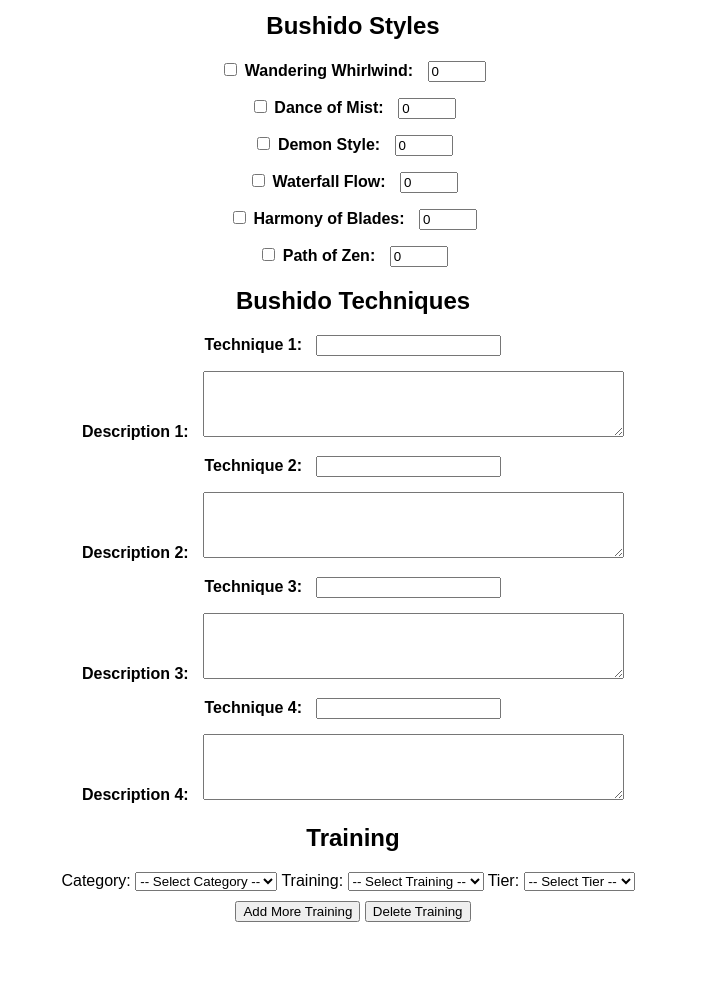
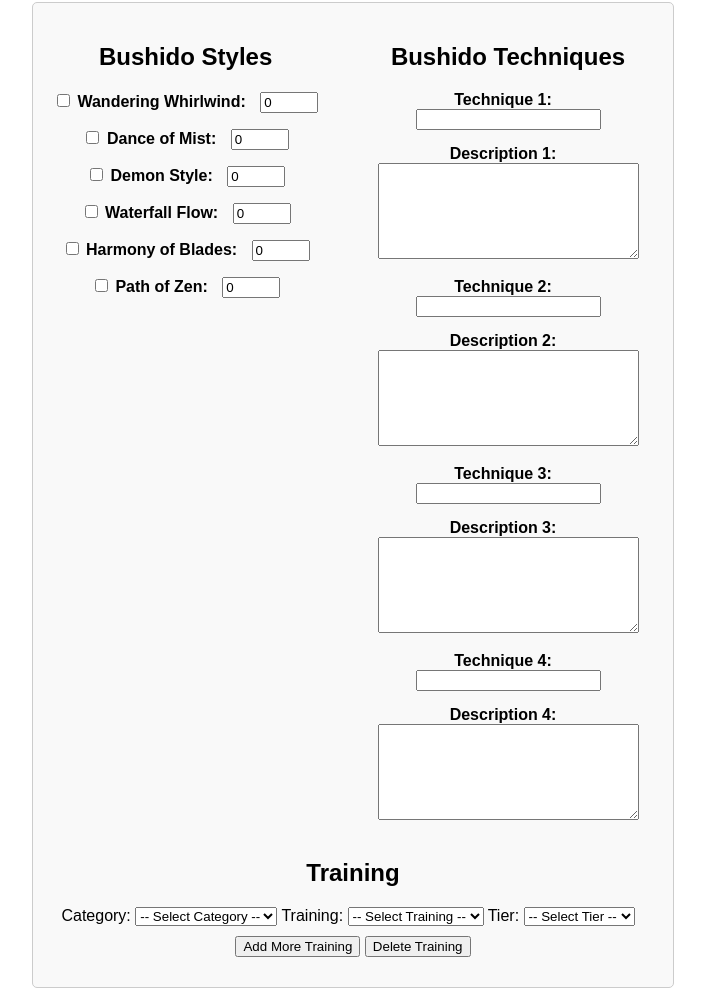
Before and after one commit to RealmRiftGames/RealmRiftGames-Website-Code, a plain HTML site: page index.html in a window 1280 px wide. Shown: the part 745-1733 px from the top of the page, without its empty margins (287-992 px from the left). Drawn offline with Linux system fonts and the light colour scheme.

```diff
--- a/index.html
+++ b/index.html
@@ -228,6 +228,14 @@
         }
     </script>
 
+
+<div class="container">
+    <!-- Your other content here -->
+
+    <!-- New section for Bushido Styles and Techniques -->
+    <div class="bushido-container">
+        <div class="bushido-styles">
+            <!-- Content for Bushido Styles -->
             <div class="bushido-styles" style="text-align: center;">
                 <h2 style="text-align: center;">Bushido Styles</h2>
                 <div class="input-group" style="text-align: center;">
@@ -273,41 +281,53 @@
                     </div>
                 </div>
             </div>
-    <div class="bushido-techniques" style="text-align: center;">
+
+        </div>
+        <div class="bushido-techniques">
+            <!-- Content for Bushido Techniques -->
+            <div class="input-group" style="text-align: center;">
                 <h2 style="text-align: center;">Bushido Techniques</h2>
-        <div class="input-group" style="text-align: center;">
+                <div class="input-group">
                     <label for="technique1">Technique 1:</label>
                     <input type="text" id="technique1" name="technique1">
                 </div>
-        <div class="input-group" style="text-align: center;">
+                <div class="input-group">
                     <label for="description1">Description 1:</label>
-            <textarea id="description1" name="description1" rows="4" cols="50"></textarea>
+                    <textarea id="description1" name="description1" rows="6" cols="30"></textarea>
+                    <!-- Adjusted rows value to make it taller and cols value to make it less wide -->
                 </div>
-        <div class="input-group" style="text-align: center;">
+                <div class="input-group">
                     <label for="technique2">Technique 2:</label>
                     <input type="text" id="technique2" name="technique2">
                 </div>
-        <div class="input-group" style="text-align: center;">
+                <div class="input-group">
                     <label for="description2">Description 2:</label>
-            <textarea id="description2" name="description2" rows="4" cols="50"></textarea>
+                    <textarea id="description2" name="description2" rows="6" cols="30"></textarea>
+                    <!-- Adjusted rows value to make it taller and cols value to make it less wide -->
                 </div>
-        <div class="input-group" style="text-align: center;">
+                <div class="input-group">
                     <label for="technique3">Technique 3:</label>
                     <input type="text" id="technique3" name="technique3">
                 </div>
-        <div class="input-group" style="text-align: center;">
+                <div class="input-group">
                     <label for="description3">Description 3:</label>
-            <textarea id="description3" name="description3" rows="4" cols="50"></textarea>
+                    <textarea id="description3" name="description3" rows="6" cols="30"></textarea>
+                    <!-- Adjusted rows value to make it taller and cols value to make it less wide -->
                 </div>
-        <div class="input-group" style="text-align: center;">
+                <div class="input-group">
                     <label for="technique4">Technique 4:</label>
                     <input type="text" id="technique4" name="technique4">
                 </div>
-        <div class="input-group" style="text-align: center;">
+                <div class="input-group">
                     <label for="description4">Description 4:</label>
-            <textarea id="description4" name="description4" rows="4" cols="50"></textarea>
+                    <textarea id="description4" name="description4" rows="6" cols="30"></textarea>
+                    <!-- Adjusted rows value to make it taller and cols value to make it less wide -->
                 </div>
             </div>
+        </div>
+            </div>
+
+
     <div class="training-section" style="text-align: center;">
         <h2 style="text-align: center;">Training</h2>
         <div id="training-container">
@@ -332,13 +352,17 @@
         <button style="display: inline-block; margin: 10px auto;" onclick="addTraining()">Add More Training</button>
         <button style="display: inline-block; margin: 10px auto;" onclick="deleteTraining()">Delete Training</button>
     </div>
+            </div>
+    </div>
+</div>
+
 
             <!-- Add "Finalize" button -->
             <br><br><br>
             <button style="display: block; margin: 10px auto;" onclick="finalizeCharacter()">Finalize</button>
         </div>
         <p style="text-align: center; color: rgb(103, 23, 23); font-size: small;">Warning: "Finalize" will convert all menus to text for print. All boxes will become un-editable. Refresh the page to create a new sheet.</p>
-
+        <br>
     <script src="scripts.js"></script>
 
 </body>
--- a/styles.css
+++ b/styles.css
@@ -50,3 +50,15 @@
     display: flex;
     justify-content: space-between;
 }
+/* Existing CSS rules */
+
+/* New CSS rules for Bushido Styles and Techniques */
+.bushido-container {
+    display: flex;
+    justify-content: space-between;
+}
+
+.bushido-container .bushido-techniques {
+    width: calc(50% - 10px); /* Adjust as needed */
+    /* Subtracting 10px to account for margin between sections */
+}
```
Lines whose indentation alone changed are shown as unchanged.
